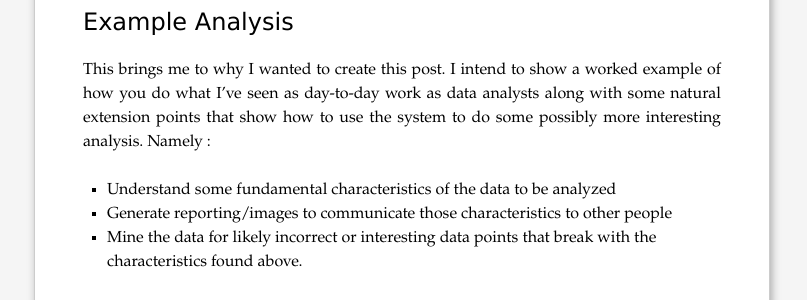
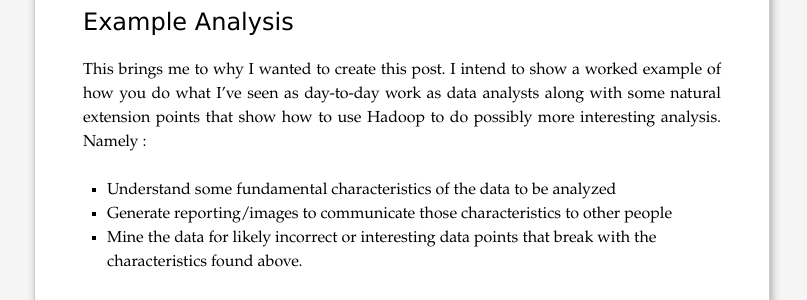
Before and after one commit to cestella/cestella.github.io, a Jekyll site: the page built from _posts/2014-10-24-pyspark-openpayments-analysis.markdown, in a window 1280 px wide and 900 px high, scrolled down 4188 px. Shown: the part 198-498 px from the top of the window, without its empty margins (238-1045 px from the left). Built offline with Jekyll 4.4.1, drawn with Linux system fonts in a browser that asks for light colours; comment, search, counter and statistics services are not loaded.

```diff
--- a/_posts/2014-10-24-pyspark-openpayments-analysis.markdown
+++ b/_posts/2014-10-24-pyspark-openpayments-analysis.markdown
@@ -158,7 +158,7 @@
 
 
 This brings me to why I wanted to create this post.  I intend to show a
-worked example of how you do what I've seen as day-to-day work as data analysts along with  some natural extension points that show how to use the system to do some possibly more interesting analysis.  Namely :
+worked example of how you do what I've seen as day-to-day work as data analysts along with  some natural extension points that show how to use Hadoop to do possibly more interesting analysis.  Namely :
 
 * Understand some fundamental characteristics of the data to be analyzed
 * Generate reporting/images to communicate those characteristics to other people
```
